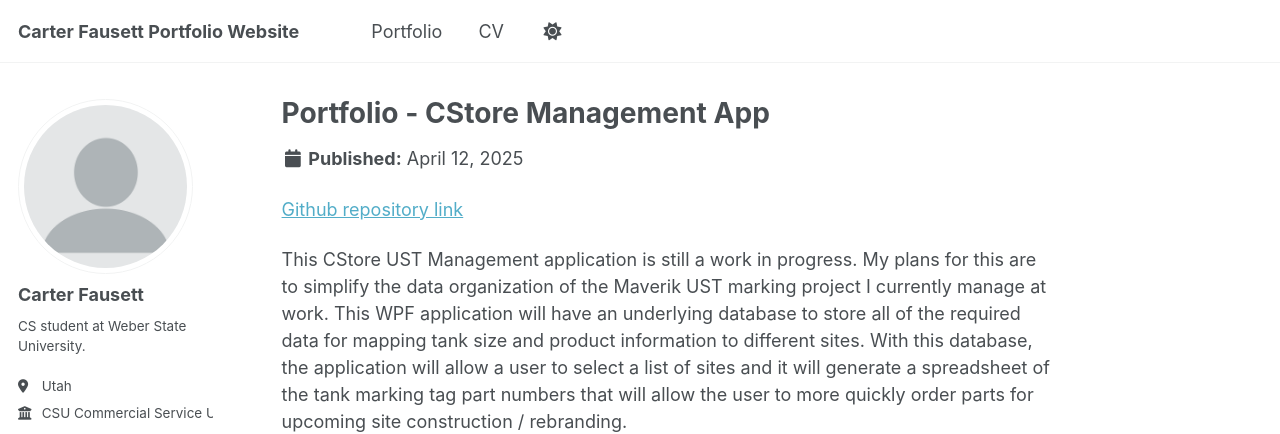
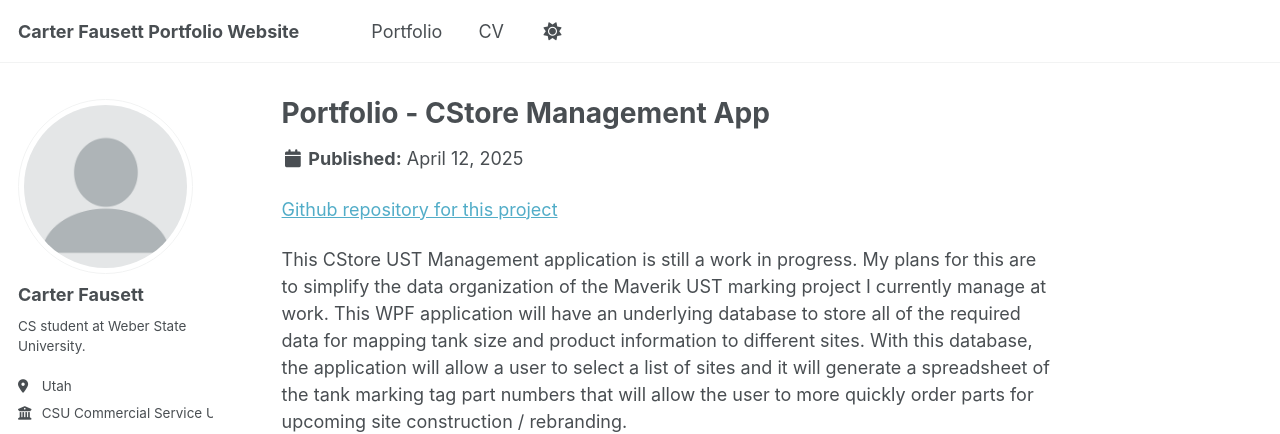
Before and after one commit to CarterFausett/CarterFausett.github.io, a Jekyll site: the page built from _portfolio/portfolio-3.md, in a window 1280 px wide and 1123 px high. Shown: the top 434 px of the window. Built offline with Jekyll 4.4.1, drawn with Linux system fonts in a browser that asks for light colours.

Commit message:
Update portfolio-3.md

```diff
--- a/_portfolio/portfolio-3.md
+++ b/_portfolio/portfolio-3.md
@@ -4,6 +4,6 @@ excerpt: "Side project for UST marking project.<br/><img src='/images/500x300.pn
 collection: portfolio
 ---
 
-[Github repository link](https://github.com/Sink07D3/CStoreManagementApp)
+[Github repository for this project](https://github.com/Sink07D3/CStoreManagementApp)
 
 This CStore UST Management application is still a work in progress. My plans for this are to simplify the data organization of the Maverik UST marking project I currently manage at work. This WPF application will have an underlying database to store all of the required data for mapping tank size and product information to different sites. With this database, the application will allow a user to select a list of sites and it will generate a spreadsheet of the tank marking tag part numbers that will allow the user to more quickly order parts for upcoming site construction / rebranding.
```
